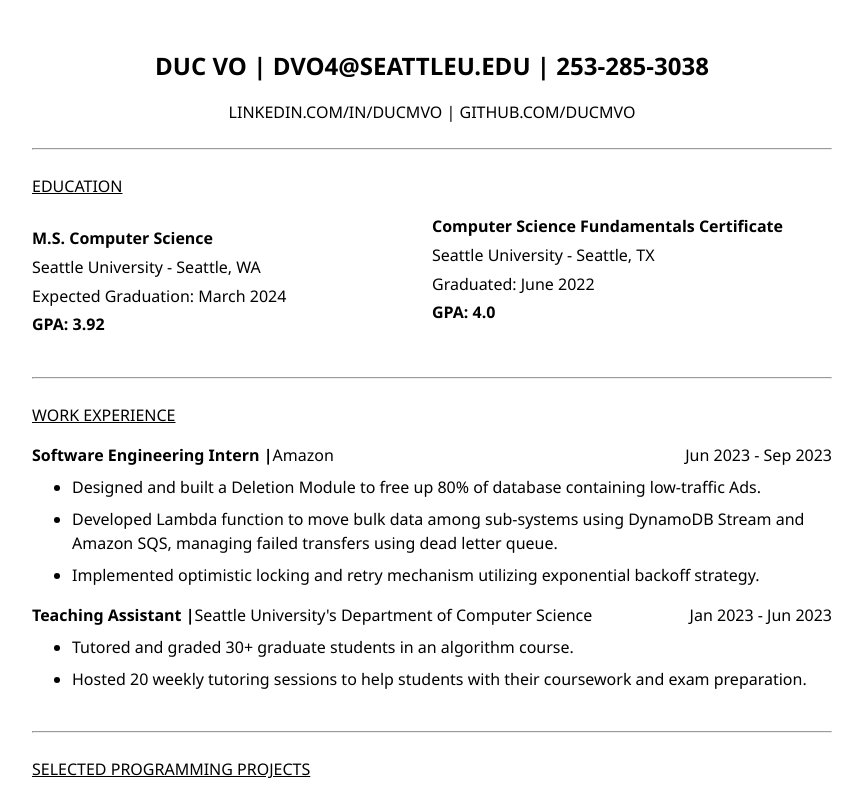
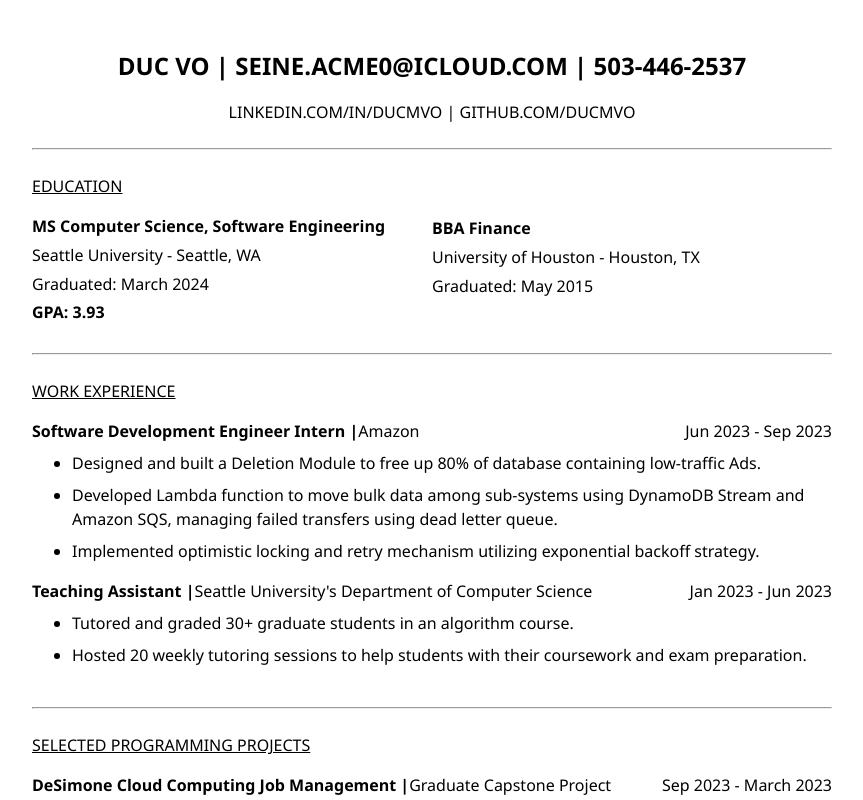
Before and after one commit to ducmvo/portfolio, a React (Create React App) app: page / in a window 1280 px wide. Shown: the top 800 px of the page, without its empty margins (208-1071 px from the left). Built offline with nearby package versions, Linux system fonts and the light colour scheme.

Commit message:
Update App.tsx

```diff
--- a/src/App.tsx
+++ b/src/App.tsx
@@ -19,8 +19,8 @@ function App() {
 				}}
 			>
 				Duc Vo |{' '}
-				<a href="mailto:dvo4@seattleu.edu">dvo4@seattleu.edu</a> |{' '}
-				<a href="tel:2532853038">253-285-3038</a>
+				<a href="mailto:dvo4@seattleu.edu">seine.acme0@icloud.com</a> |{' '}
+				<a href="tel:2532853038">503-446-2537</a>
 			</h2>
 			<div style={{ textAlign: 'center', textTransform: 'uppercase' }}>
 				<a href="https://linkedin.com/in/ducmvo">
@@ -36,30 +36,29 @@ function App() {
 			<div style={{ display: 'flex', flexDirection: 'row' }}>
 				<div style={{ width: '100%' }}>
 					<p id="head" style={{ marginBottom: '0.3rem' }}>
-						M.S. Computer Science
+						MS Computer Science, Software Engineering
 					</p>
 					<p style={{ marginBottom: '0.3rem' }}>
 						Seattle University - Seattle, WA
 					</p>
 					<p style={{ marginBottom: '0.3rem' }}>
-						Expected Graduation: March 2024
+						Graduated: March 2024
 					</p>
 					<p style={{ marginBottom: '0.3rem' }}>
-						<strong>GPA: 3.92</strong>
+						<strong>GPA: 3.93</strong>
 					</p>
 				</div>
 				<div style={{ width: '100%' }}>
 					<p id="head" style={{ marginBottom: '0.3rem' }}>
-						Computer Science Fundamentals Certificate
+						BBA Finance
 					</p>
 					<p style={{ marginBottom: '0.3rem' }}>
-						Seattle University - Seattle, TX
+						University of Houston - Houston, TX
 					</p>
 					<p style={{ marginBottom: '0.3rem' }}>
-						Graduated: June 2022
+						Graduated: May 2015
 					</p>
 					<p style={{ marginBottom: '0.3rem' }}>
-						<strong>GPA: 4.0</strong>
 					</p>
 					<br />
 				</div>
@@ -71,7 +70,7 @@ function App() {
 			<div id="header">WORK EXPERIENCE</div>
 			<div style={{ marginBottom: '1rem' }}>
 				<p style={{ display: 'flex' }}>
-					<span id="head">Software Engineering Intern | </span>
+					<span id="head">Software Development Engineer Intern | </span>
 					<span>Amazon</span>
 					<span style={{ flex: 1 }}></span>
 					<span>Jun 2023 - Sep 2023</span>
```
